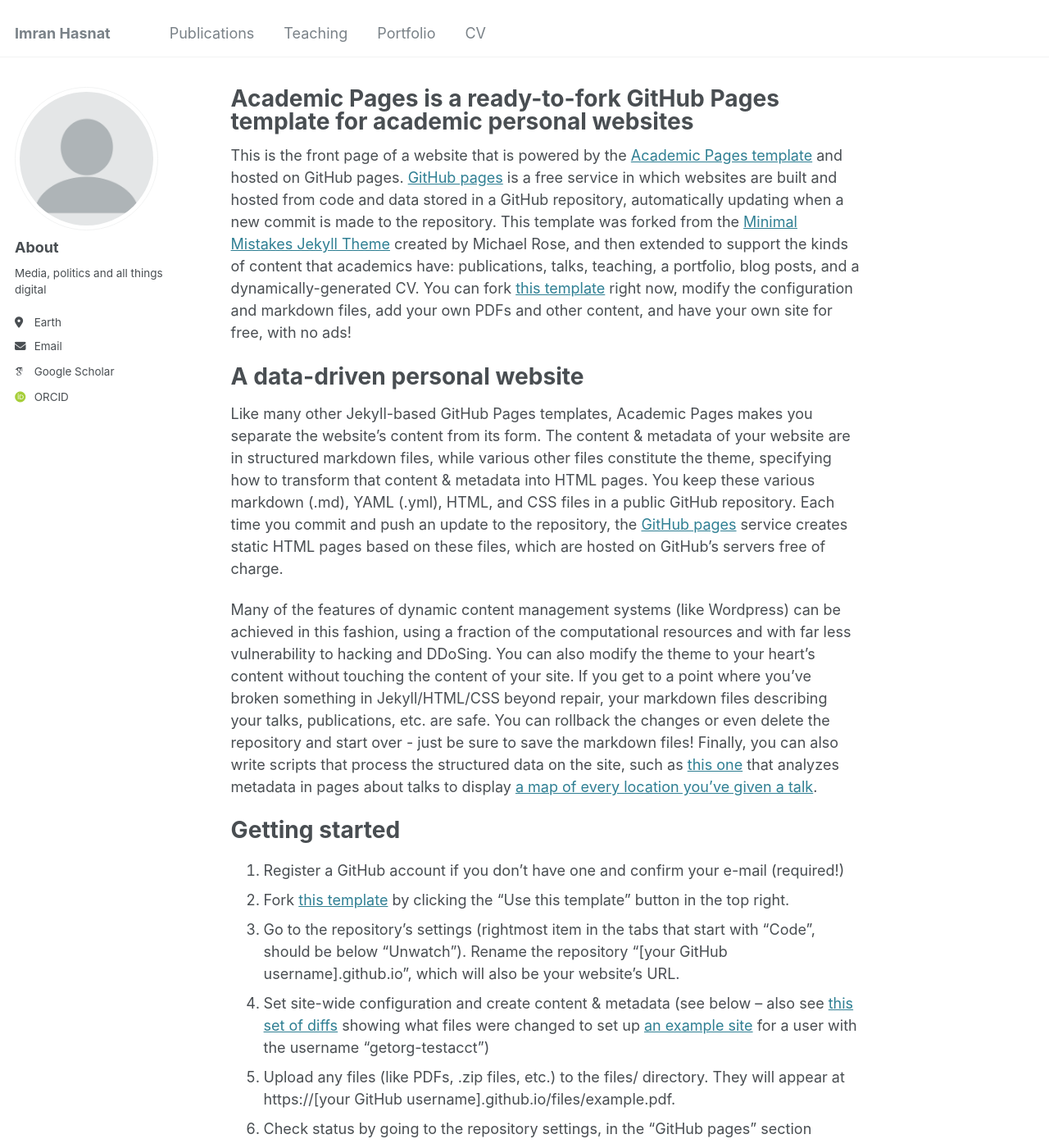
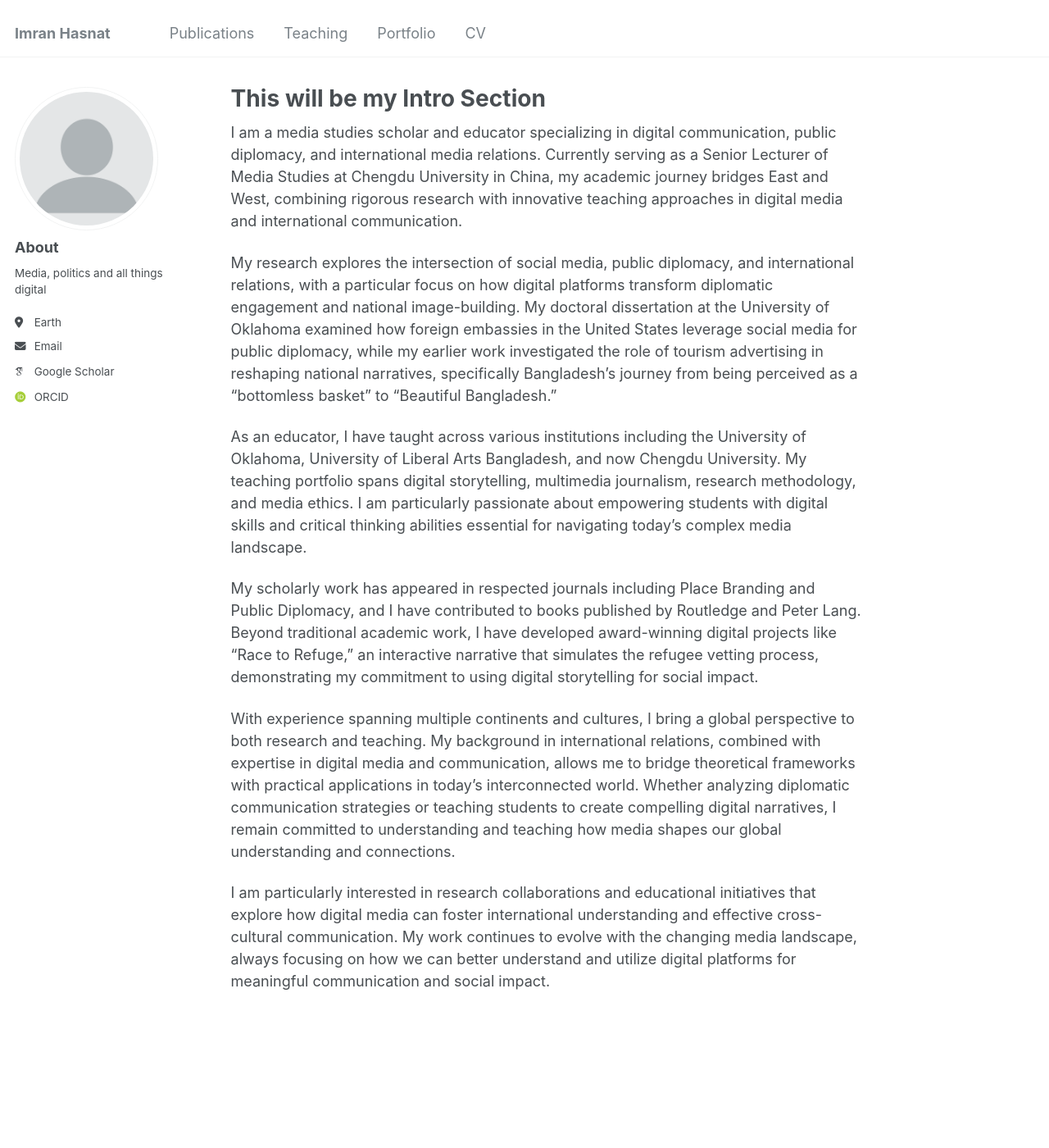
Before and after one commit to imranpalash/imranhasnat, a Jekyll site: the page built from _pages/about.md, in a window 1280 px wide and 1400 px high. Shown: the whole window at 82% size. Built offline with Jekyll 4.4.1, drawn with Linux system fonts in a browser that asks for light colours; some web fonts are replaced; some of the changed text lies outside the part shown.

Commit message:
Update about.md

```diff
--- a/_pages/about.md
+++ b/_pages/about.md
@@ -1,49 +1,20 @@
 ---
 permalink: /
-title: "Academic Pages is a ready-to-fork GitHub Pages template for academic personal websites"
+title: "This will be my Intro Section"
 author_profile: true
 redirect_from:
   - /about/
   - /about.html
 ---
 
-This is the front page of a website that is powered by the [Academic Pages template](https://github.com/academicpages/academicpages.github.io) and hosted on GitHub pages. [GitHub pages](https://pages.github.com) is a free service in which websites are built and hosted from code and data stored in a GitHub repository, automatically updating when a new commit is made to the repository. This template was forked from the [Minimal Mistakes Jekyll Theme](https://mmistakes.github.io/minimal-mistakes/) created by Michael Rose, and then extended to support the kinds of content that academics have: publications, talks, teaching, a portfolio, blog posts, and a dynamically-generated CV. You can fork [this template](https://github.com/academicpages/academicpages.github.io) right now, modify the configuration and markdown files, add your own PDFs and other content, and have your own site for free, with no ads!
+I am a media studies scholar and educator specializing in digital communication, public diplomacy, and international media relations. Currently serving as a Senior Lecturer of Media Studies at Chengdu University in China, my academic journey bridges East and West, combining rigorous research with innovative teaching approaches in digital media and international communication.
 
-A data-driven personal website
-======
-Like many other Jekyll-based GitHub Pages templates, Academic Pages makes you separate the website's content from its form. The content & metadata of your website are in structured markdown files, while various other files constitute the theme, specifying how to transform that content & metadata into HTML pages. You keep these various markdown (.md), YAML (.yml), HTML, and CSS files in a public GitHub repository. Each time you commit and push an update to the repository, the [GitHub pages](https://pages.github.com/) service creates static HTML pages based on these files, which are hosted on GitHub's servers free of charge.
+My research explores the intersection of social media, public diplomacy, and international relations, with a particular focus on how digital platforms transform diplomatic engagement and national image-building. My doctoral dissertation at the University of Oklahoma examined how foreign embassies in the United States leverage social media for public diplomacy, while my earlier work investigated the role of tourism advertising in reshaping national narratives, specifically Bangladesh's journey from being perceived as a "bottomless basket" to "Beautiful Bangladesh."
 
-Many of the features of dynamic content management systems (like Wordpress) can be achieved in this fashion, using a fraction of the computational resources and with far less vulnerability to hacking and DDoSing. You can also modify the theme to your heart's content without touching the content of your site. If you get to a point where you've broken something in Jekyll/HTML/CSS beyond repair, your markdown files describing your talks, publications, etc. are safe. You can rollback the changes or even delete the repository and start over - just be sure to save the markdown files! Finally, you can also write scripts that process the structured data on the site, such as [this one](https://github.com/academicpages/academicpages.github.io/blob/master/talkmap.ipynb) that analyzes metadata in pages about talks to display [a map of every location you've given a talk](https://academicpages.github.io/talkmap.html).
+As an educator, I have taught across various institutions including the University of Oklahoma, University of Liberal Arts Bangladesh, and now Chengdu University. My teaching portfolio spans digital storytelling, multimedia journalism, research methodology, and media ethics. I am particularly passionate about empowering students with digital skills and critical thinking abilities essential for navigating today's complex media landscape.
 
-Getting started
-======
-1. Register a GitHub account if you don't have one and confirm your e-mail (required!)
-1. Fork [this template](https://github.com/academicpages/academicpages.github.io) by clicking the "Use this template" button in the top right.
-1. Go to the repository's settings (rightmost item in the tabs that start with "Code", should be below "Unwatch"). Rename the repository "[your GitHub username].github.io", which will also be your website's URL.
-1. Set site-wide configuration and create content & metadata (see below -- also see [this set of diffs](http://archive.is/3TPas) showing what files were changed to set up [an example site](https://getorg-testacct.github.io) for a user with the username "getorg-testacct")
-1. Upload any files (like PDFs, .zip files, etc.) to the files/ directory. They will appear at https://[your GitHub username].github.io/files/example.pdf.
-1. Check status by going to the repository settings, in the "GitHub pages" section
+My scholarly work has appeared in respected journals including Place Branding and Public Diplomacy, and I have contributed to books published by Routledge and Peter Lang. Beyond traditional academic work, I have developed award-winning digital projects like "Race to Refuge," an interactive narrative that simulates the refugee vetting process, demonstrating my commitment to using digital storytelling for social impact.
 
-Site-wide configuration
-------
-The main configuration file for the site is in the base directory in [_config.yml](https://github.com/academicpages/academicpages.github.io/blob/master/_config.yml), which defines the content in the sidebars and other site-wide features. You will need to replace the default variables with ones about yourself and your site's github repository. The configuration file for the top menu is in [_data/navigation.yml](https://github.com/academicpages/academicpages.github.io/blob/master/_data/navigation.yml). For example, if you don't have a portfolio or blog posts, you can remove those items from that navigation.yml file to remove them from the header.
+With experience spanning multiple continents and cultures, I bring a global perspective to both research and teaching. My background in international relations, combined with expertise in digital media and communication, allows me to bridge theoretical frameworks with practical applications in today's interconnected world. Whether analyzing diplomatic communication strategies or teaching students to create compelling digital narratives, I remain committed to understanding and teaching how media shapes our global understanding and connections.
 
-Create content & metadata
-------
-For site content, there is one markdown file for each type of content, which are stored in directories like _publications, _talks, _posts, _teaching, or _pages. For example, each talk is a markdown file in the [_talks directory](https://github.com/academicpages/academicpages.github.io/tree/master/_talks). At the top of each markdown file is structured data in YAML about the talk, which the theme will parse to do lots of cool stuff. The same structured data about a talk is used to generate the list of talks on the [Talks page](https://academicpages.github.io/talks), each [individual page](https://academicpages.github.io/talks/2012-03-01-talk-1) for specific talks, the talks section for the [CV page](https://academicpages.github.io/cv), and the [map of places you've given a talk](https://academicpages.github.io/talkmap.html) (if you run this [python file](https://github.com/academicpages/academicpages.github.io/blob/master/talkmap.py) or [Jupyter notebook](https://github.com/academicpages/academicpages.github.io/blob/master/talkmap.ipynb), which creates the HTML for the map based on the contents of the _talks directory).
-
-**Markdown generator**
-
-The repository includes [a set of Jupyter notebooks](https://github.com/academicpages/academicpages.github.io/tree/master/markdown_generator
-) that converts a CSV containing structured data about talks or presentations into individual markdown files that will be properly formatted for the Academic Pages template. The sample CSVs in that directory are the ones I used to create my own personal website at stuartgeiger.com. My usual workflow is that I keep a spreadsheet of my publications and talks, then run the code in these notebooks to generate the markdown files, then commit and push them to the GitHub repository.
-
-How to edit your site's GitHub repository
-------
-Many people use a git client to create files on their local computer and then push them to GitHub's servers. If you are not familiar with git, you can directly edit these configuration and markdown files directly in the github.com interface. Navigate to a file (like [this one](https://github.com/academicpages/academicpages.github.io/blob/master/_talks/2012-03-01-talk-1.md) and click the pencil icon in the top right of the content preview (to the right of the "Raw | Blame | History" buttons). You can delete a file by clicking the trashcan icon to the right of the pencil icon. You can also create new files or upload files by navigating to a directory and clicking the "Create new file" or "Upload files" buttons.
-
-Example: editing a markdown file for a talk
-![Editing a markdown file for a talk](/images/editing-talk.png)
-
-For more info
-------
-More info about configuring Academic Pages can be found in [the guide](https://academicpages.github.io/markdown/), the [growing wiki](https://github.com/academicpages/academicpages.github.io/wiki), and you can always [ask a question on GitHub](https://github.com/academicpages/academicpages.github.io/discussions). The [guides for the Minimal Mistakes theme](https://mmistakes.github.io/minimal-mistakes/docs/configuration/) (which this theme was forked from) might also be helpful.
+I am particularly interested in research collaborations and educational initiatives that explore how digital media can foster international understanding and effective cross-cultural communication. My work continues to evolve with the changing media landscape, always focusing on how we can better understand and utilize digital platforms for meaningful communication and social impact.
```
